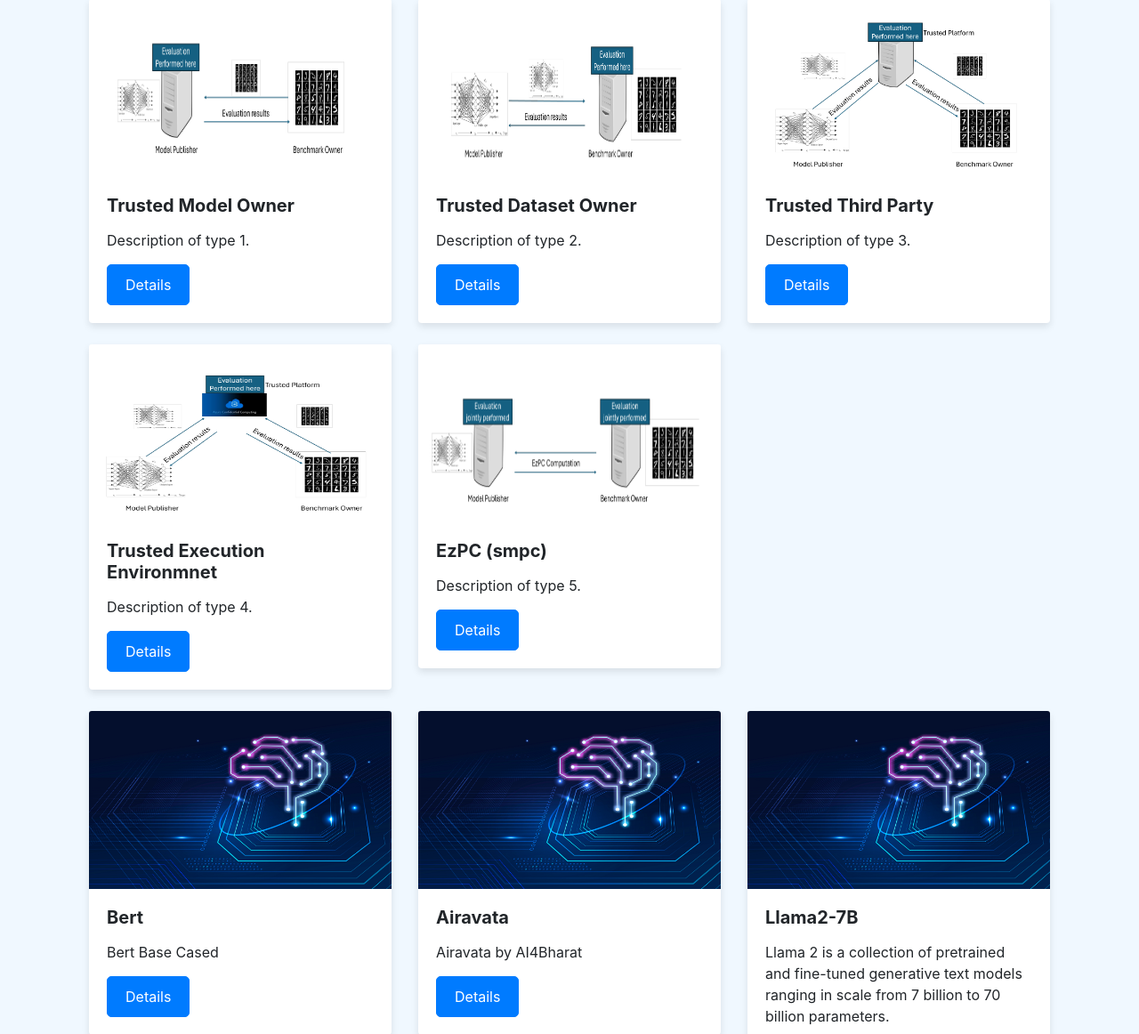
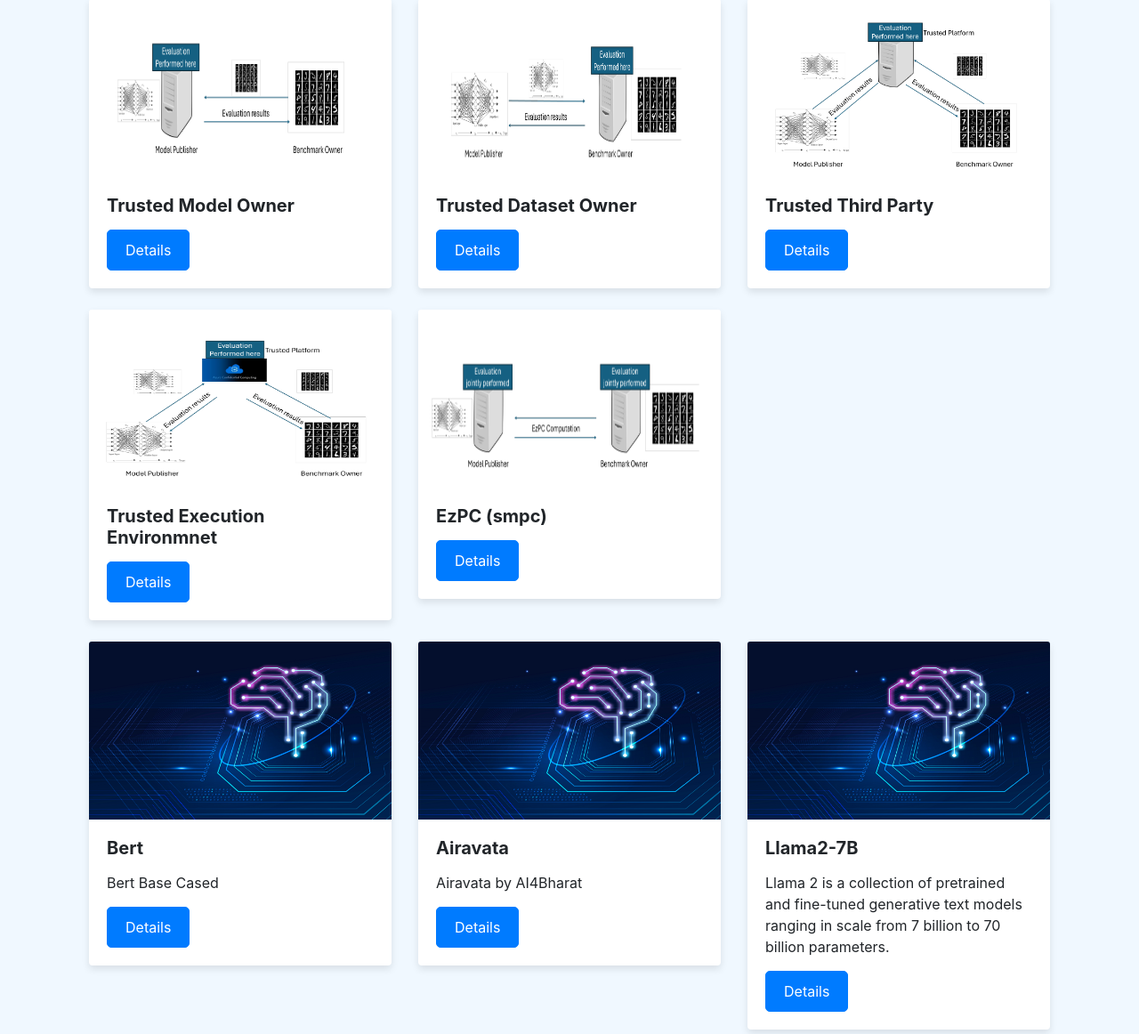
Before and after one commit to microsoft/private-benchmarking, a Django app: page / in a window 1280 px wide. Shown: the part 456-1618 px from the top of the page at 89% size. Run offline with Django 4.2, Linux system fonts and the light colour scheme; data comes from the database, SQL or seed files in the repository; parts of the project's set-up code (start-up, migrations or seed data) failed here and were passed over; some libraries are stand-ins or nearby versions.

Commit message:
readme changes and description change

```diff
--- a/eval_website/main/templates/main/architecture.html
+++ b/eval_website/main/templates/main/architecture.html
@@ -78,7 +78,7 @@
     <div class="card">
         <div class="card-body">
             <h2 class="card-title">Architecture 3</h2>
-            <p></p>
+            <p>In this scenario, a trusted third party can host a computation environment that is trusted by all entities. This environment can receive both the model as well as the benchmark dataset and the evaluation of the model can be done in the clear within this environment. Hence, one relies on the trusted third party to keep both the model architecture/weights private as well as to ensure that the model has not been contaminated by the benchmark.</p>
 
         </div>
     </div>
@@ -89,7 +89,7 @@
     <div class="card">
         <div class="card-body">
             <h2 class="card-title">Architecture 4</h2>
-            <p></p>
+            <p>onfidential Computation of models on the platform (Hub and Spoke) In this scenario, the computation environment hosted will be a trusted execution environment (TEE) such as Azure Confidential Computing</p>
 
         </div>
     </div>
@@ -100,7 +100,7 @@
     <div class="card">
         <div class="card-body">
             <h2 class="card-title">Architecture 5</h2>
-            <p></p>
+            <p>EzPC technology enables secure computation of LLMs and provides support for execution on CPUs as well as GPUs. It has also been developed and tested in the context of model evaluation in the healthcare domain. Secure multi-party computation based solutions such as EzPC assume that the model architecture is known to all participants. While the most efficient systems today (such as the EzPC system) typically assume that the participants execute the protocol code given to them faithfully (called semi-honest behavior in cryptography)</p>
 
         </div>
     </div>
--- a/eval_website/main/templates/main/home.html
+++ b/eval_website/main/templates/main/home.html
@@ -86,7 +86,7 @@
         <img src="{% static 'main/images/Model_architecture1.png'%}" class="card-img-top" alt="Architecture 1">
         <div class="card-body">
           <h5 class="card-title">Trusted Model Owner</h5>
-          <p class="card-text">Description of type 1.</p>
+          <p class="card-text"></p>
             <a href="{% url 'main:evaluation_architecture_detail' 1 %}" class="btn btn-primary">Details</a>
         </div>
       </div>
@@ -96,7 +96,7 @@
         <img src="{% static 'main/images/Model_architecture2.png'%}" class="card-img-top" alt="Architecture 2">
         <div class="card-body">
           <h5 class="card-title">Trusted Dataset Owner</h5>
-          <p class="card-text">Description of type 2.</p>
+          <p class="card-text"></p>
           <a href="{% url 'main:evaluation_architecture_detail' 2 %}" class="btn btn-primary">Details</a>
         </div>
       </div>
@@ -106,7 +106,7 @@
         <img src="{% static 'main/images/Model_architecture3.png'%}" class="card-img-top" alt="Architecture 3">
         <div class="card-body">
           <h5 class="card-title">Trusted Third Party</h5>
-          <p class="card-text">Description of type 3.</p>
+          <p class="card-text"></p>
           <a href="{% url 'main:evaluation_architecture_detail' 3 %}" class="btn btn-primary">Details</a>
         </div>
       </div>
@@ -116,7 +116,7 @@
         <img src="{% static 'main/images/Model_architecture4.png'%}" class="card-img-top" alt="Architecture 4">
         <div class="card-body">
           <h5 class="card-title">Trusted Execution Environmnet</h5>
-          <p class="card-text">Description of type 4.</p>
+          <p class="card-text"></p>
           <a href="{% url 'main:evaluation_architecture_detail' 4 %}" class="btn btn-primary">Details</a>
         </div>
       </div>
@@ -126,7 +126,7 @@
         <img src="{% static 'main/images/Model_architecture5.png'%}" class="card-img-top" alt="Architecture 5">
         <div class="card-body">
           <h5 class="card-title">EzPC (smpc)</h5>
-          <p class="card-text">Description of type 5.</p>
+          <p class="card-text"></p>
           <a href="{% url 'main:evaluation_architecture_detail' 5 %}" class="btn btn-primary">Details</a>
         </div>
       </div>
--- a/eval_website/main/views.py
+++ b/eval_website/main/views.py
@@ -1475,6 +1475,8 @@
         return response
     elif(evaluation_request.is_approved_by_model_owner and evaluation_request.is_approved_by_dataset_owner and architecture_choosen==5):
          # Generate script content with runtime input parameters
+        model_detail=ModelArchitecture.objects.get(id=evaluation_request.model.id)
+        dataset_detail=Dataset.objects.get(id=evaluation_request.dataset.id)
         script_content = '''#!/bin/bash'''
 
         if request.user == evaluation_request.dataset.user:
@@ -1517,7 +1519,7 @@
     # Data to send
     data = {{
         'verification_code': verification_code,
-        'request_id': '42'
+        'request_id': {evaluation_request.id},
     }}
     # Send metadata
     response = requests.post(url, files=files, data=data)
@@ -1619,9 +1621,9 @@
             receive_key_files_end_time=$(date +%s.%N)
             # Starting evaluation using EzPC
             evaluation_start_time=$(date +%s.%N)
-            Ezpc_path="./executables/bertezpc"
+            Ezpc_path="./EzPC/GPU-MPC/experiments/sigma/sigma_offline_online"
             if [ ! -f "$Ezpc_path" ]; then
-                echo "EzPC executable not found. Please build the EzPC project first."
+                echo "EzPC executable not found. Please build the EzPC(GPU-MPC sigma) project first."
                 exit 1
             fi
             echo "Starting evaluation using EzPC..."
@@ -1633,35 +1635,17 @@
             do
                complete_path=$(realpath $file)
                echo $complete_path
-               $Ezpc_path 3 ip={evaluation_request.ip_address} in_file=$complete_path key_path=$key_path id=$id nt=8 > output_dataset/$id.log
+               $Ezpc_path {model_detail.name} 1 1 $key_path {evaluation_request.ip_address} 8 > output_dataset/$id.log
                wait $!
-               #currently set for bert model and sst2 dataset !!!!!!!!!!!!!!! change here !!!!!!!!!!!!!!!!!!!!
-               #get the last two lines of output to check if the evaluation was successful
-               res0= tail -n 1 output_dataset/$id.log
-               #get the second last line of output
-               res1= tail -n 2 output_dataset/$id.log | head -n 1
-               #compare the last two lines
-               if [ $res0 > $res1 ]; then
-                   echo "0" >>predicted_output.txt
-               else
-                   echo "1" >>predicted_output.txt
-               fi
-
-
-               if(( $?)); then
-                   echo "Error in running the evaluation script."
-                   exit 1
-               fi
                id=$((id+1))
             done
             evaluation_end_time=$(date +%s.%N)
             #upload results to the platform
             echo "Uploading results to the platform..."
             # generate the results
-            python3 ./generate_results.py --ground_truth_labels_file ./dataset/sst2/labels.txt --predicted_labels_file ./predicted_output.txt > results.txt
+            # python3 ./generate_results.py --ground_truth_labels_file ./dataset/sst2/labels.txt --predicted_labels_file ./predicted_output.txt > results.txt
             # Function to send results
-
-            wait $!
+            # wait $!
 
 log_file="results.txt"
 model_id={model.id}
@@ -1864,9 +1848,9 @@
             key_received_end_time=$(date +%s.%N)
             echo "Keys received successfully."
             # Run the evaluation script
-            Ezpc_path="./executables/bertezpc"
+            Ezpc_path="./EzPC/GPU-MPC/experiments/sigma/sigma_offline_online"
             if [ ! -f "$Ezpc_path" ]; then
-                echo "EzPC executable not found. Please build the EzPC project first."
+                echo "EzPC executable not found. Please build the EzPC(GPU-MPC sigma) project first."
                 exit 1
             fi
             echo "Running the evaluation script..."
@@ -1875,7 +1859,7 @@
             id=0
             for file in key_files_model/*.dat
             do
-                $Ezpc_path 2 wt_file=$model_weights key_path=$key_path id=$id nt=8 > output_model/$id.log
+                $Ezpc_path {model_detail.name} 1 0 $key_path {evaluation_request.ip_address} 8 > output_model/$id.log
                 id=$((id+1))
             done
             eval_end_time=$(date +%s.%N)
@@ -1979,10 +1963,9 @@
 def platform_ezpc_processing(metadata_file_path,evaluation_request,dataset_ip_received,dataset_port_received):
      model_id=evaluation_request.model.id
      dataset_id=evaluation_request.dataset.id
+     model_detail=ModelArchitecture.objects.get(id=model_id)
      os.chdir(settings.BASE_DIR)
-     os.chdir("../gpt-ezpc/sytorch/LLMs/configs")
-     os.system(f"cp config{model_id}.json ../config.json")
-     os.chdir("../")
+     os.chdir("../gpt-ezpc/GPU-MPC/experiments/sigma")
      model_ip_received=evaluation_request.ip_address
      model_port_received=9001
      print(model_ip_received)
@@ -1991,20 +1974,21 @@
      print(dataset_port_received)
      # iterate over metadatafile and run the evaluation script on each input .dat file where id variable keeps track of the number of files
      id=0
-
+     path=settings.BASE_DIR
      with open(metadata_file_path, 'r') as f:
           for line in f:
             #split the line to get the file name
             filename=line.split()
             #run the evaluation script on the file
             print(filename)
-            os.system(f"./executables/bertezpc 1 n_seq={filename[0]} key_path=./ezpc_keys/ id={id} nt=8")
+            os.system(f"./sigma_offline_online {model_detail.name} {filename[0]} 0 0 ./ezpc_keys/{model_detail.name}_{dataset_id}_{id}/offline/")
+            os.system(f"./sigma_offline_online {model_detail.name} {filename[0]} 0 1 ./ezpc_keys/{model_detail.name}_{dataset_id}_{id}/offline/")
             #wait for the command to complete
             id=id+1
 
         #send the generated keys to the client and server simultaneously
-     subprocess.run(['python3', 'send_keys.py', 'dataset', str(id), str(dataset_ip_received), str(dataset_port_received)],check=True)
-     subprocess.run(['python3', 'send_keys.py', 'model', str(id), str(model_ip_received), str(model_port_received)],check=True)
+     subprocess.run(['python3', 'send_keys.py', 'dataset', str(id), str(dataset_ip_received), str(dataset_port_received)],check=True,cwd=path)
+     subprocess.run(['python3', 'send_keys.py', 'model', str(id), str(model_ip_received), str(model_port_received)],check=True,cwd=path)
 
 
 @require_POST
```
Also changed, not shown: utils/TTP_TEE_files/ttp_server.py (+6 -5 lines), Local_tests/README.md, README.md, utils/TTP_TEE_files/Readme.md, 2 other files.
